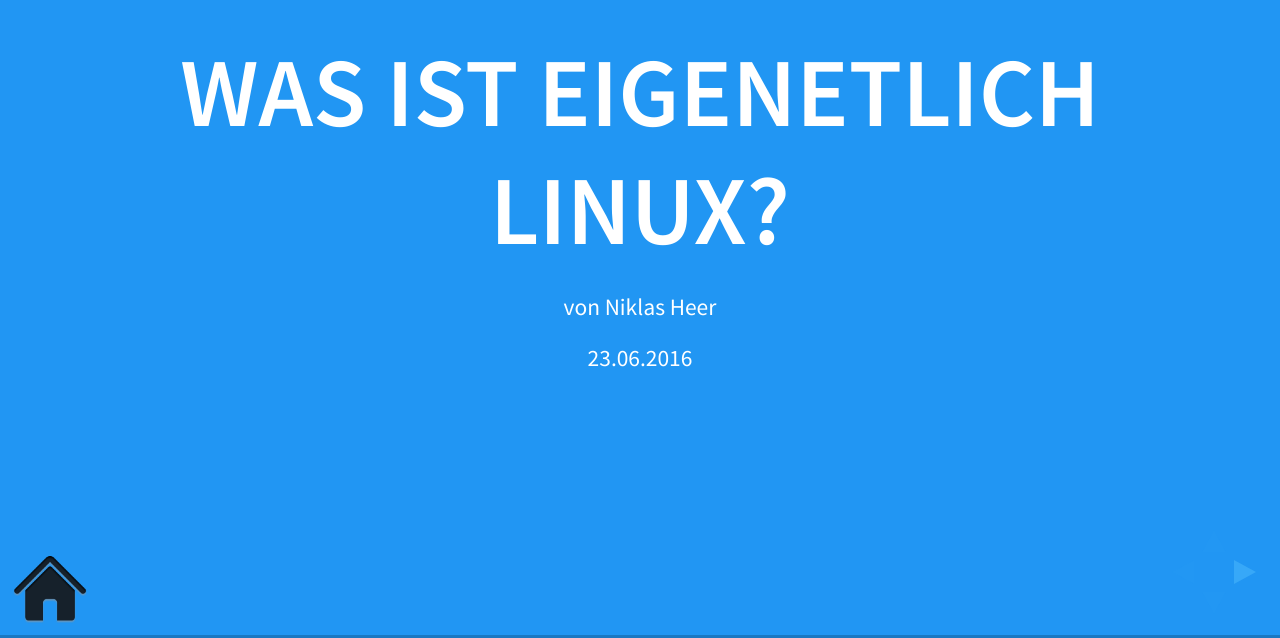
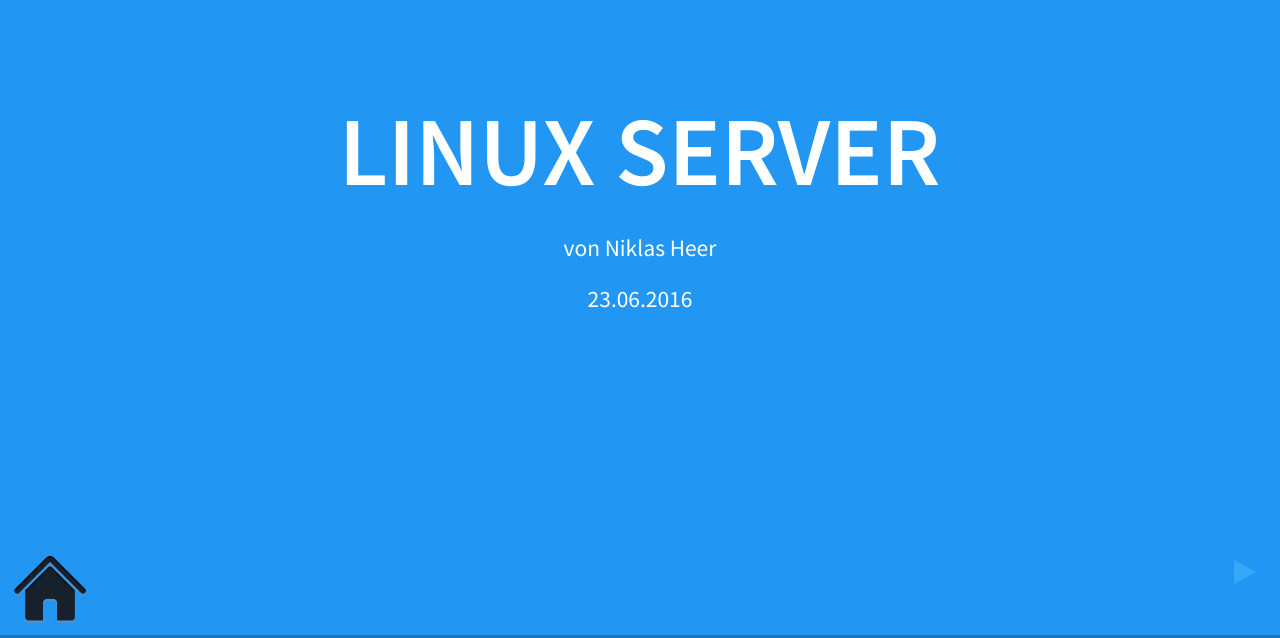
Before and after one commit to niklas-heer/awesome-presentation, a plain HTML site: page public/talks/2016_06_23-linux_server.html in a window 1280 px wide. Shown: the part 162-800 px from the top of the page. Drawn offline with Linux system fonts and the light colour scheme.

```diff
--- a/public/talks/2016_06_23-linux_server.html
+++ b/public/talks/2016_06_23-linux_server.html
@@ -42,7 +42,7 @@
 		<div class="reveal">
 			<div class="slides">
 				<section>
-					<h1>Was ist eigenetlich Linux?</h1>
+					<h1>Linux Server</h1>
 				    <small>von Niklas Heer</small>
 				    <br>
 				    <small>23.06.2016</small>
```
